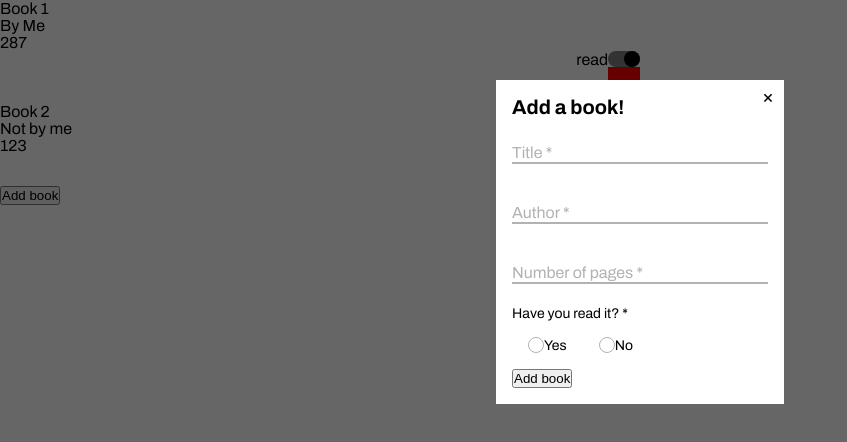
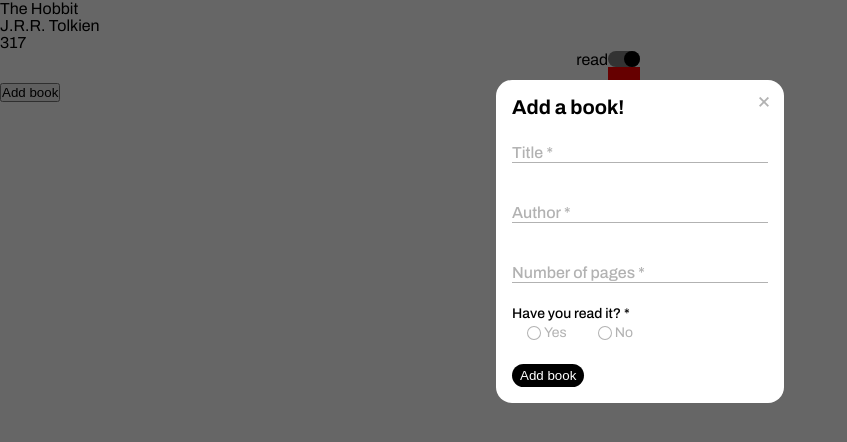
Before and after one commit to PelletierM/TOP-Library, a website: page index.html in a window 1280 px wide. Both pictures are taken after a click on the button "Add book". Shown: the whole page, without its empty margins (0-847 px from the left). Drawn offline with Linux system fonts and the light colour scheme.

Commit message:
Complete form styling and improve JS
JS: Remove variables from global scope

```diff
--- a/css/style.css
+++ b/css/style.css
@@ -8,7 +8,9 @@
   --color-form-invalid: rgb(210, 150, 150);
   --color-form-active: rgb(0, 0, 0);
   --color-form-inactive: rgb(178, 178, 178);
-  --transition-time-standard: 0.25s;
+  --color-accent-full: rgb(1, 75, 83);
+  --color-accent-fade: rgb(60, 116, 122);
+  --transition-time-standard: 250ms;
   --transition-time-fast: 0.125s;
 }
 
@@ -79,7 +81,6 @@ body {
 }
 
 /* Form */
-
 .modal-form {
   display: flex;
   flex-direction: column;
@@ -92,7 +93,7 @@ body {
   background-color: var(--color-background-modal);
   z-index: -1;
   opacity: 0;
-  transition: 0.2s;
+  transition: var(--transition-time-standard);
 }
 
 .modal-form.active {
@@ -105,24 +106,33 @@ body {
   margin-top: min(192px, 10vh);
   width: min(16rem, 60vw);
   padding: 1rem;
+  border-radius: 1rem;
   position: relative;
 }
 
 .container-form h1 {
   font-size: 1.25rem;
   padding-bottom: 0.5rem;
+  color: var(--color-form-active);
 }
 
 .close-modal {
   position: absolute;
-  right: 0;
-  top: 0;
+  right: 0.25rem;
+  top: 0.25rem;
   height: 2rem;
   width: 2rem;
   display: flex;
   justify-content: center;
   align-items: center;
-  font-size: 1.25rem;
+  font-size: 1.5rem;
+  cursor: pointer;
+  color: var(--color-form-inactive);
+  transition: var(--transition-time-standard);
+}
+
+.close-modal:hover {
+  color: var(--color-form-active);
 }
 
 form {
@@ -152,13 +162,13 @@ form {
     content: "";
     position: absolute;
     top: 100%;
-    height: 2px;
     align-self: flex-start;
 }
 
 .input-text::before {
     background-color: var(--color-form-inactive);
     width: 100%;
+    height: 1px;
     z-index: 1;
 }
 
@@ -167,6 +177,7 @@ form {
     background-color: var(--color-form-active);
     width: 0%;
     z-index: 2;
+    height: 2px;
 }
 
 .input-text.invalid::after {
@@ -178,12 +189,12 @@ form {
     width: 100%;
 }
 
-
 .required::after {
   content: ' *';
 }
 
 .input-text > label {
+  font-weight: 500;
   min-height: 1.125rem;
   position: absolute;
   top: 1.125rem;
@@ -208,30 +219,52 @@ form {
 
 fieldset {
   display: flex;
-  flex-direction: row;
+  width: 100%;
   border: none;
   font-size: 0.875rem;
+  font-weight: 500;
   position: relative;
+  color: var(--color-form-active);
 }
 
 fieldset > div {
+  flex: 0;
   width: 100%;
-  padding: 1rem;
+  padding: 0.25rem 1rem;
+  padding-bottom: 1rem;
   display: flex;
   align-items: center;
+}
+
+fieldset label {
+  font-weight: 400;
+  padding-left: 0.25rem;
 }
 
 input[type="radio"] {
   appearance: none;
   border-radius: 50%;
-  width: 1rem;
-  height: 1rem;
-  border: 1px solid var(--color-form-inactive);
-  transition: var(--transition-time-standard);
+  width: 0.75rem;
+  height: 0.75rem;
+  box-shadow: 0 0 0 1px var(--color-form-inactive);
+  border: 0.375rem solid var(--color-background-form);
+  background-color: var(--color-background-form);
+  transition: calc(0.5 * var(--transition-time-standard));
+  transition-timing-function: linear;
+}
+
+input[type="radio"] ~ label {
+  color: var(--color-form-inactive);
 }
 
 input[type="radio"]:checked {
-  border: 0.375rem solid var(--color-form-active);
+  box-shadow: 0 0 0 1px var(--color-form-active);
+  background-color: var(--color-form-active);
+  border: 0.175rem solid var(--color-background-form);
+}
+
+input[type="radio"]:checked ~ label {
+  color: var(--color-form-active);
 }
 
 .error-message {
@@ -252,10 +285,28 @@ input[type="radio"]:checked {
 }
 
 fieldset .error-message {
-  top: 0;
+  bottom: 0;
   left: 0;
 }
 
 fieldset > div.invalid > .error-message {
   opacity: 1;
 }
+
+form ~ button {
+  margin-top: 0.5rem;
+  border: none;
+  border-radius: 0.75rem;
+  padding: 0.25rem 0.5rem;
+  background-color: var(--color-form-active);
+  color: var(--color-background-form);
+  transition: var(--transition-time-fast);
+}
+
+form ~ button:hover {
+  background-color: var(--color-accent-full);
+}
+
+form ~ button:active {
+  background-color: var(--color-accent-fade);
+}
--- a/js/main.js
+++ b/js/main.js
@@ -1,3 +1,7 @@
+let addBook;
+
+/* Book list init */
+(() => {
   let bookList = [];
 
   function Book(title, author, pages, read) {
@@ -33,11 +37,12 @@ function createBookDOM(book, dataIndex) {
     parent.appendChild(bookDOM);
   }
 
-function addBook(title, author, pages, read) {
+  addBook = (title, author, pages, read) => {
     const book = new Book(title, author, pages, read);
     bookList.push(book);
     createBookDOM(book, book.index);
-}
+    console.log(bookList);
+  };
 
   function updateIndexes() {
     bookList.forEach((book) => {
@@ -71,8 +76,10 @@ document.addEventListener('click', (e) => {
       deleteElement(e);
     }
   });
+})();
 
-/* Form interactions and validation */
+/* Form init */
+(() => {
   const inputFields = document.querySelectorAll('input');
   const showModal = document.querySelector('.show-form');
   const closeModalButton = document.querySelector('.close-modal');
@@ -93,7 +100,7 @@ function resetForm() {
   function closeModal() {
     const modal = document.querySelector('.modal-form');
     modal.classList.remove('active');
-  resetForm();
+    setTimeout(() => resetForm(), getComputedStyle(document.querySelector(':root')).getPropertyValue('--transition-time-standard').replace(/\D/g, ''));
   }
 
   closeModalButton.addEventListener('click', () => {
@@ -113,7 +120,12 @@ inputFields.forEach((inputField) => {
     });
     inputField.addEventListener('input', (e) => {
       if (e.target.validity.valid) {
+        if (e.target.type === 'radio') {
+          const radioDivs = e.target.parentElement.parentElement.querySelectorAll('div');
+          radioDivs.forEach((radioDiv) => { radioDiv.classList.remove('invalid'); });
+        } else {
           e.target.parentElement.classList.remove('invalid');
+        }
       }
     });
   });
@@ -138,7 +150,6 @@ form.addEventListener('submit', (e) => {
       closeModal();
     }
   });
+})();
 
-/* For testing - remove when done */
-addBook('Book 1', 'By Me', '287', true);
-addBook('Book 2', 'Not by me', '123', false);
+addBook('The Hobbit', 'J.R.R. Tolkien', '317', true);
```
Lines whose indentation alone changed are shown as unchanged.
